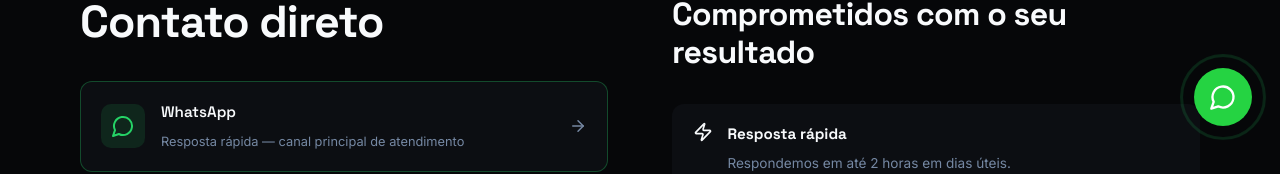
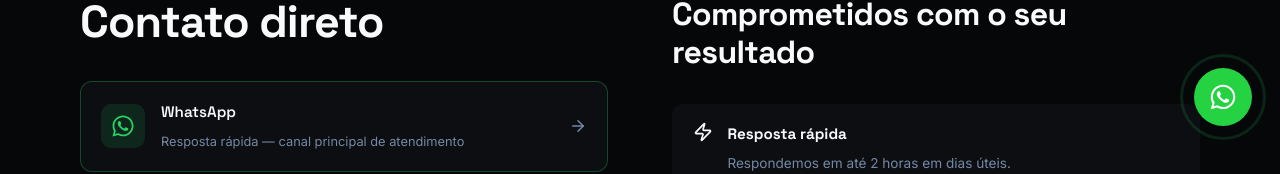
Before and after one commit to Natanas19/digitalIsland, a React (Vite) app: page /contato in a window 1280 px wide. Shown: the part 646-820 px from the top of the page. Built offline with nearby package versions, Linux system fonts and the light colour scheme.

Commit message:
restaura icones do WhatsApp e hover verde

```diff
--- a/src/components/WhatsAppFloat/WhatsAppFloat.jsx
+++ b/src/components/WhatsAppFloat/WhatsAppFloat.jsx
@@ -2,7 +2,7 @@
 // Aparece em todas as páginas, animação suave de pulso
 
 import React from 'react'
-import { LuMessageCircle } from 'react-icons/lu'
+import { FaWhatsapp } from 'react-icons/fa'
 import './WhatsAppFloat.css'
 
 const WHATSAPP = 'https://wa.me/554888793113?text=Ol%C3%A1!%20Vim%20pelo%20site%20e%20quero%20saber%20mais%20sobre%20a%20Digital%20Island.'
@@ -20,8 +20,8 @@ export default function WhatsAppFloat() {
       {/* Anel de pulso */}
       <span className="wpp-float__ring" aria-hidden="true" />
 
-      {/* Ícone de mensagem semelhante ao WhatsApp */}
-      <LuMessageCircle size={28} color="white" aria-hidden="true" />
+      {/* Ícone oficial do WhatsApp */}
+      <FaWhatsapp size={28} color="white" aria-hidden="true" />
     </a>
   )
 }
--- a/src/pages/Contato/Contato.jsx
+++ b/src/pages/Contato/Contato.jsx
@@ -2,6 +2,7 @@
 // FAQ simples, contato direto e reforço de confiança
 
 import React, { useState } from 'react'
+import { FaWhatsapp } from 'react-icons/fa'
 import {
   LuArrowRight,
   LuClipboardList,
@@ -92,7 +93,7 @@ export default function Contato() {
                 className="contato__canal contato__canal--destaque"
               >
                 <div className="contato__canal-icon" style={{ background: 'rgba(37,211,102,0.12)' }}>
-                  <LuMessageCircle size={24} color="#25D366" aria-hidden="true" />
+                  <FaWhatsapp size={24} color="#25D366" aria-hidden="true" />
                 </div>
                 <div>
                   <strong className="contato__canal-titulo">WhatsApp</strong>
--- a/src/pages/Home/Home.css
+++ b/src/pages/Home/Home.css
@@ -74,6 +74,12 @@
   display: flex;
   gap: 1rem;
   flex-wrap: wrap;
+}
+
+/* Verde somente no hover dos CTAs de conversa da Home */
+.btn.btn-whatsapp-hover:hover {
+  background: #25d342;
+  box-shadow: 0 0 28px rgba(37, 211, 66, 0.4);
 }
 
 /* Stats */
--- a/src/pages/Home/Home.jsx
+++ b/src/pages/Home/Home.jsx
@@ -7,6 +7,7 @@ import './Home.css'
 import iconSite from '../../assets/icons/site.svg'
 import iconTrafego from '../../assets/icons/trafego.svg'
 import iconConteudo from '../../assets/icons/conteudo.svg'
+import { FaWhatsapp } from 'react-icons/fa'
 import { LuArrowRight, LuRadio, LuMonitorCheck, LuSettings, } from "react-icons/lu";
 import { LuClipboardList, LuRefreshCw, LuMessageCircle, LuTrendingUp, LuTarget, LuCheck } from "react-icons/lu";
 
@@ -52,7 +53,7 @@ function HeroSection() {
         </p>
 
         <div className="hero__actions animate-fade-up delay-3">
-          <a href={WHATSAPP} target="_blank" rel="noopener noreferrer" className="btn btn-primary">
+          <a href={WHATSAPP} target="_blank" rel="noopener noreferrer" className="btn btn-primary btn-whatsapp-hover">
             Fale Conosco
           </a>
           <Link to="/portfolio" className="btn btn-outline">
@@ -215,7 +216,7 @@ function DiferencialSection() {
             Sem surpresas, sem ruído.
           </p>
           <a href={WHATSAPP} target="_blank" rel="noopener noreferrer"
-            className="btn btn-primary" style={{ marginTop: '2rem' }}>
+            className="btn btn-primary btn-whatsapp-hover" style={{ marginTop: '2rem' }}>
             Vamos conversar
           </a>
         </div>
@@ -350,7 +351,7 @@ function CTAFinalSection() {
         </p>
         <a href={WHATSAPP} target="_blank" rel="noopener noreferrer"
           className="btn btn-whatsapp cta-final__btn">
-          <LuMessageCircle size={20} aria-hidden="true" />
+          <FaWhatsapp size={20} aria-hidden="true" />
           Falar no WhatsApp agora
         </a>
       </div>
```
